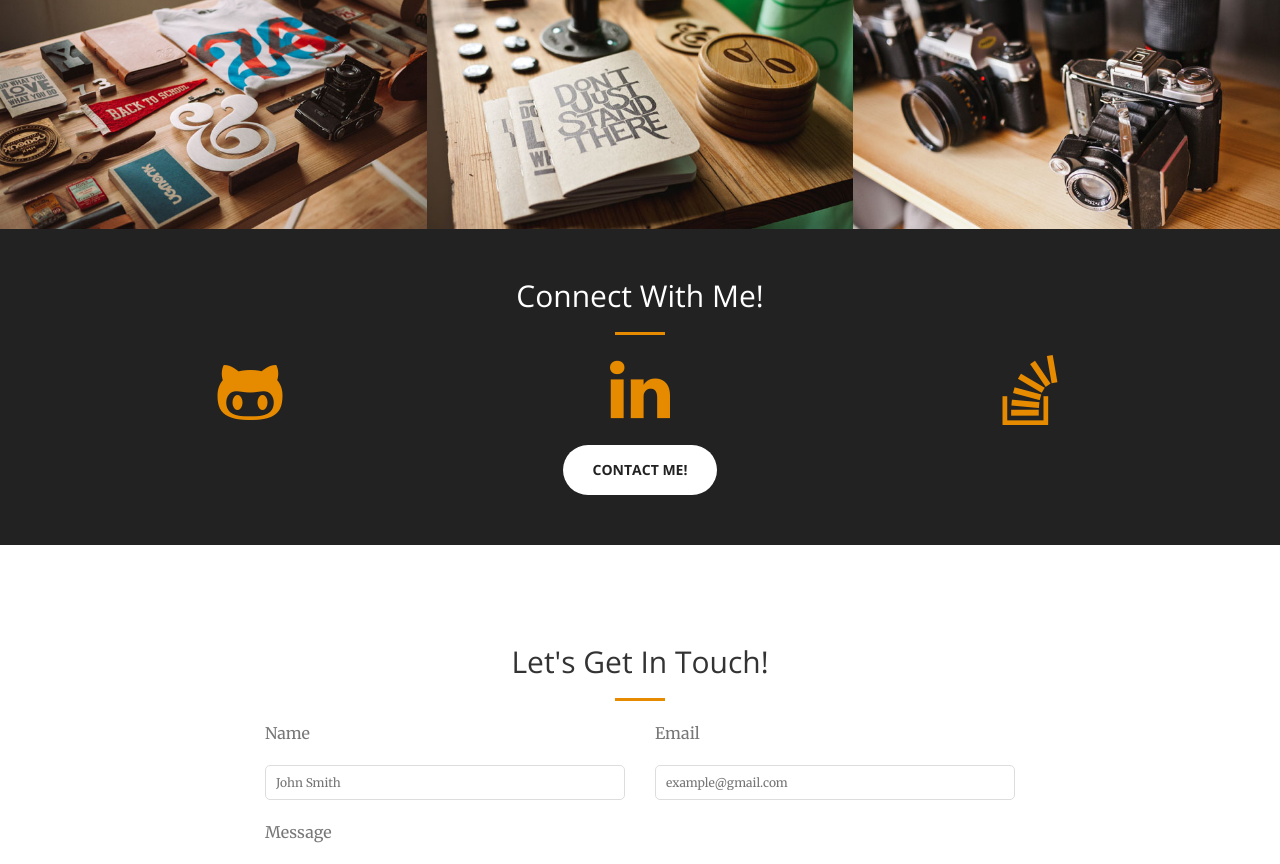
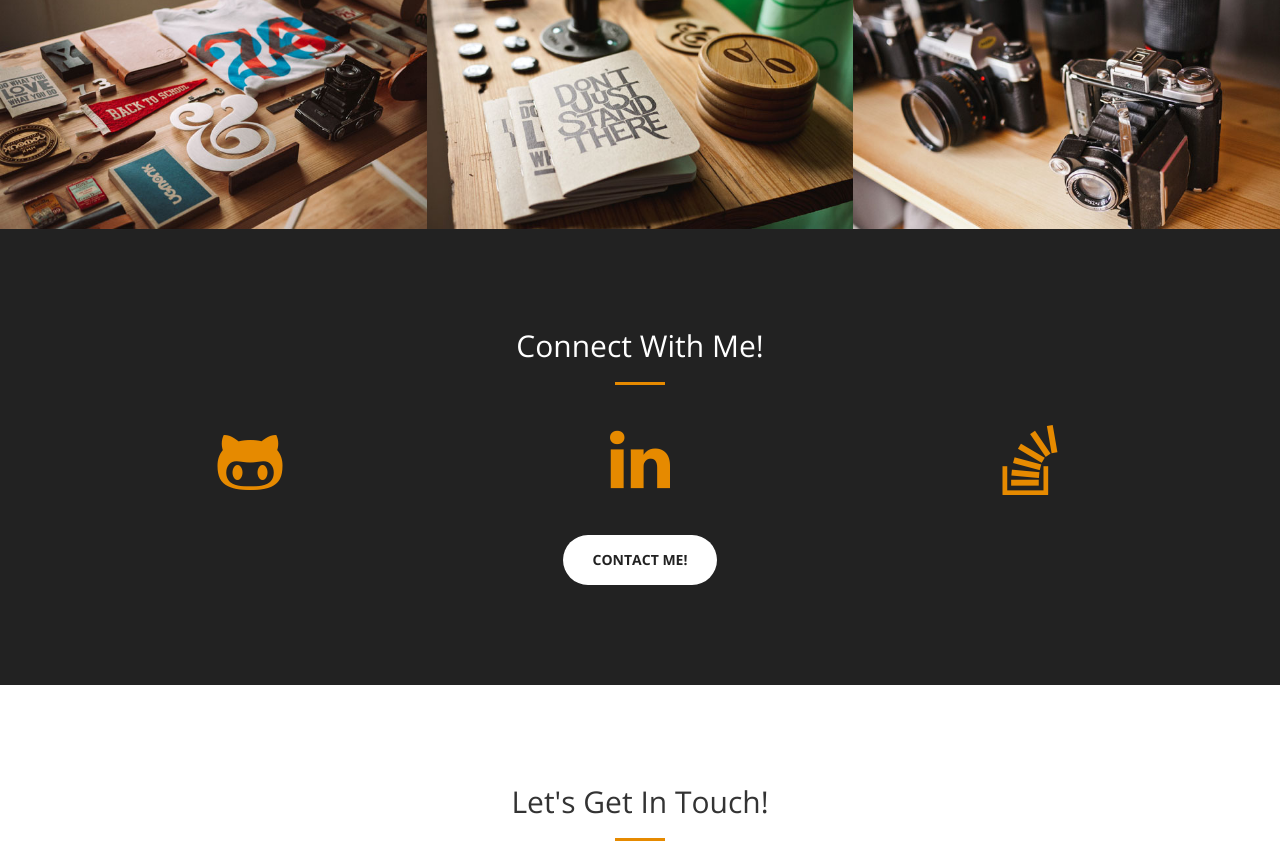
Before and after one commit to mattbajorek/Portfolio, a PHP site: page / in a window 1280 px wide. Shown: the part 1457-2321 px from the top of the page. Run offline with PHP 8.4, Linux system fonts and the light colour scheme.

Commit message:
Fixed margin inconsistancies

```diff
--- a/assignment2/css/creative.css
+++ b/assignment2/css/creative.css
@@ -69,7 +69,16 @@ section {
 }
 
 aside {
-    padding: 50px 0;
+    padding: 100px 0;
+}
+
+@media(max-width:1199px) {
+    section {
+        padding: 50px 0;
+    }
+    aside {
+        padding: 50px 0;
+    }
 }
 
 .no-padding {
@@ -245,7 +254,7 @@ header .header-content .header-content-inner p {
     margin-top: 0;
 }
 
-.service-box {
+/*.service-box {
     margin: 50px auto 0;
     max-width: 400px;
 }
@@ -258,7 +267,7 @@ header .header-content .header-content-inner p {
 
 .service-box p {
     margin-bottom: 0;
-}
+}*/
 
 .portfolio-box {
     display: block;
@@ -320,9 +329,9 @@ header .header-content .header-content-inner p {
     }
 }
 
-.call-to-action h2 {
+/*.call-to-action h2 {
     margin: 0 auto 20px;
-}
+}*/
 
 .text-primary {
     color: #e68a00;
@@ -478,11 +487,6 @@ body {
 }
 
 /* Custom CSS */
-.profile-pic {
-    width: 400px;
-    height: 400px;
-}
-
 input[type=text], textarea {
     width: 100%;
     padding: 8px 10px;
@@ -523,6 +527,14 @@ input[type=text]:focus, textarea:focus, input[type=button]:focus {
     border-radius: 5%;
 }
 
-#myCarousel, .fa {
+#myCarousel {
     margin-bottom: 20px;
 }
+
+.fa {
+    margin: 20px 0;
+}
+
+.add-margin {
+    margin-top: 20px;
+}
--- a/assignment2/index.html
+++ b/assignment2/index.html
@@ -213,7 +213,7 @@
                         <i class="fa fa-stack-overflow fa-5x wow bounceIn" aria-hidden="true"></i>
                     </a>
                 </div>
-                <div class="col-lg-8 col-lg-offset-2 text-center">
+                <div class="col-lg-8 col-lg-offset-2 text-center add-margin">
                     <a href="#contact" class="btn btn-default btn-xl wow bounceIn page-scroll">Contact Me!</a>
                 </div>
             </div>
```
